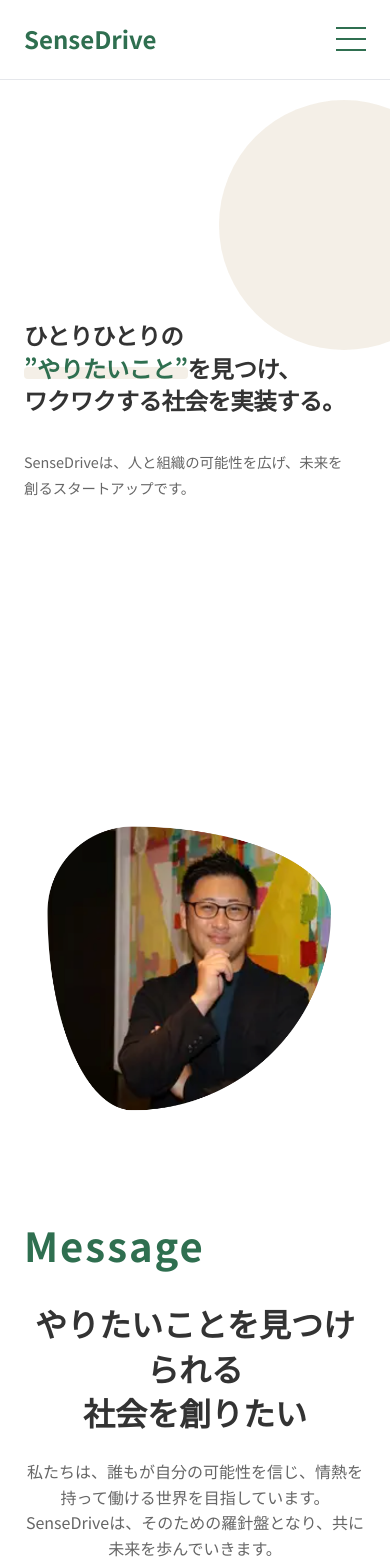
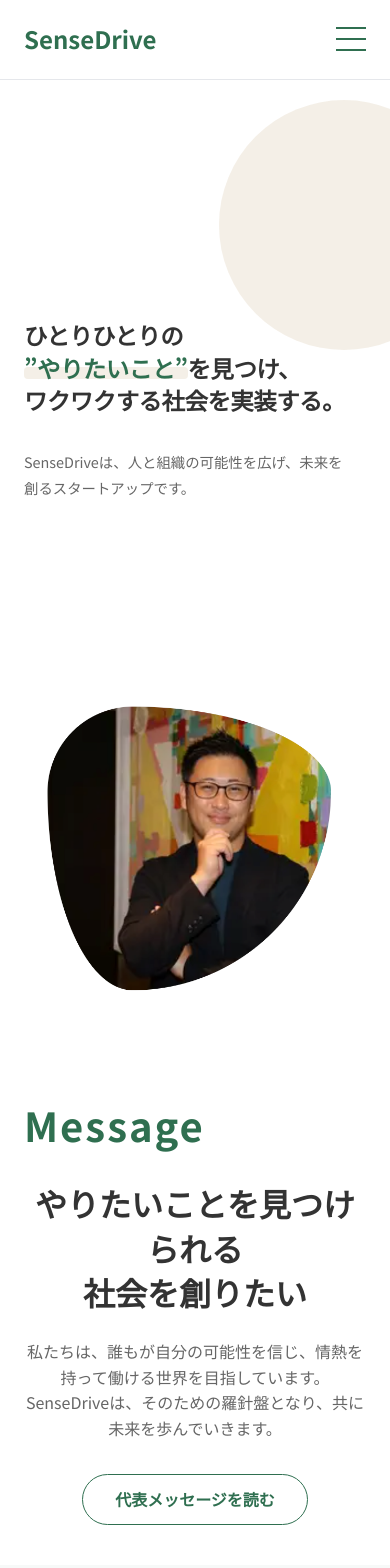
Before and after one commit to Yasu117/sensedrive-web, a Next.js app: page / in a window 390 px wide. Shown: the top 1568 px of the page. Built offline with nearby package versions, Linux system fonts and the light colour scheme.

Commit message:
Reduce gap between Hero and Message sections on mobile

```diff
--- a/src/app/globals.css
+++ b/src/app/globals.css
@@ -1412,6 +1412,11 @@ img {
   }
 
   /* Hero adjustments */
+  .hero {
+    padding-bottom: 20px;
+    min-height: auto;
+  }
+
   .hero-title {
     font-size: clamp(1.2rem, 6vw, 1.8rem);
     line-height: 1.4;
@@ -1520,6 +1525,10 @@ img {
   }
 
   /* Message Section Compact */
+  .message-section {
+    padding-top: 0;
+  }
+
   .message-wrapper {
     flex-direction: column;
     gap: 2rem;
```
